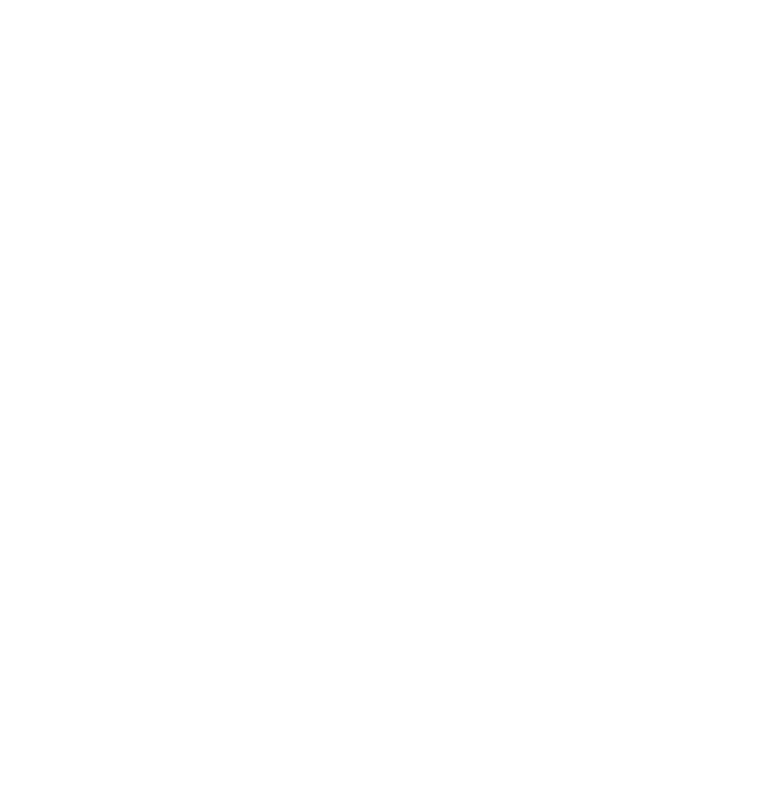
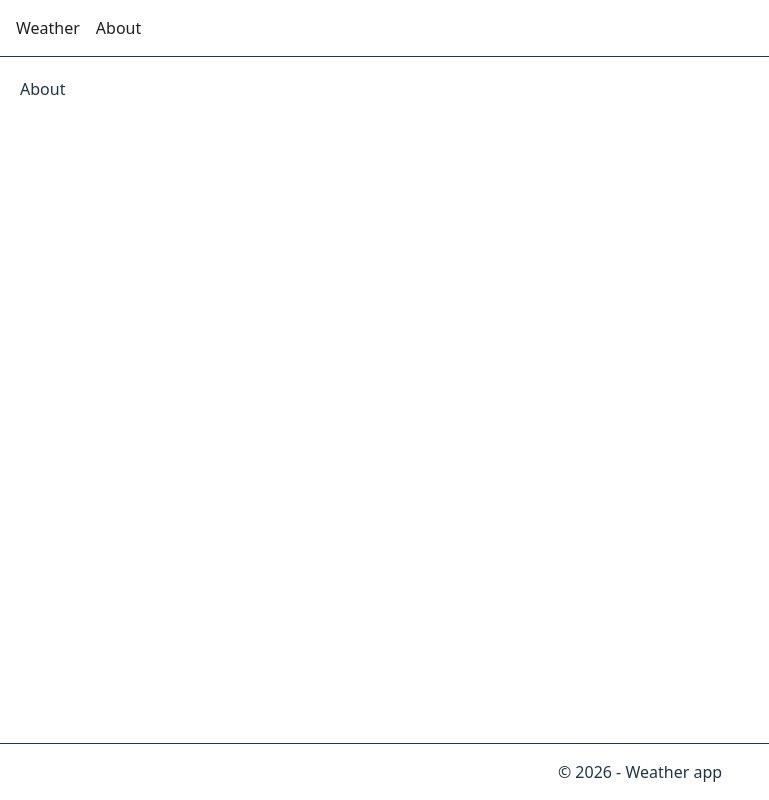
Before and after one commit to mariioox/weatherapp, a React (Vite) app: page /about in a window 1280 px wide. Before the commit this address had no page. Shown: the whole page, without its empty margins (0-769 px from the left). Built offline with nearby package versions, Linux system fonts and the light colour scheme.

Commit message:
removed all pages except weather and added about

```diff
--- a/src/App.tsx
+++ b/src/App.tsx
@@ -1,8 +1,6 @@
 import { Routes, Route } from "react-router-dom";
 import MainLayout from "./layouts/MainLayout";
-import Home from "./pages/Home";
-import Login from "./pages/Login";
-import Signup from "./pages/Signup";
+import About from "./pages/About";
 import WeatherHome from "./pages/WeatherHome";
 
 function App() {
@@ -10,10 +8,8 @@
     <Routes>
       {/* Layout route */}
       <Route element={<MainLayout />}>
-        <Route path="/" element={<Home />} />
-        <Route path="/weather" element={<WeatherHome />} />
-        <Route path="/login" element={<Login />} />
-        <Route path="/signup" element={<Signup />} />
+        <Route path="/" element={<WeatherHome />} />
+        <Route path="/about" element={<About />} />
       </Route>
     </Routes>
   );
--- a/src/layouts/MainLayout.tsx
+++ b/src/layouts/MainLayout.tsx
@@ -5,8 +5,8 @@
     <div className="min-h-screen flex flex-col">
       {/* Navbar */}
       <nav className="p-4 border-b flex gap-4">
-        <Link to="/">Home</Link>
-        <Link to="/weather">Weather</Link>
+        <Link to="/">Weather</Link>
+        <Link to="/about">About</Link>
       </nav>
 
       {/* Page content */}
--- /dev/null
+++ b/src/pages/About.tsx
@@ -0,0 +1,7 @@
+import React from "react";
+
+function About() {
+  return <div>About</div>;
+}
+
+export default About;
--- a/src/pages/Home.tsx
+++ /dev/null
@@ -1,5 +0,0 @@
-function Home() {
-  return <div>Home</div>;
-}
-
-export default Home;
--- a/src/types/weather.ts
+++ /dev/null
@@ -1,22 +0,0 @@
-export type CurrentWeather = {
-  location: string;
-  temperature: number;   // Celsius
-  feelsLike: number;     // Celsius
-  condition: string;     // "Clear", "Rain", etc.
-  icon: string;          // API icon code
-  humidity: number;      // %
-  windSpeed: number;     // m/s
-  pressure: number;      // hPa
-};
-
-export type ForecastItem = {
-  time: string;          // "12 PM", "Mon"
-  temperature: number;   // Celsius
-  condition: string;     // "Clouds"
-  icon: string;          // API icon code
-};
-
-export type WeatherData = {
-  current: CurrentWeather;
-  forecast: ForecastItem[];
-};
```
